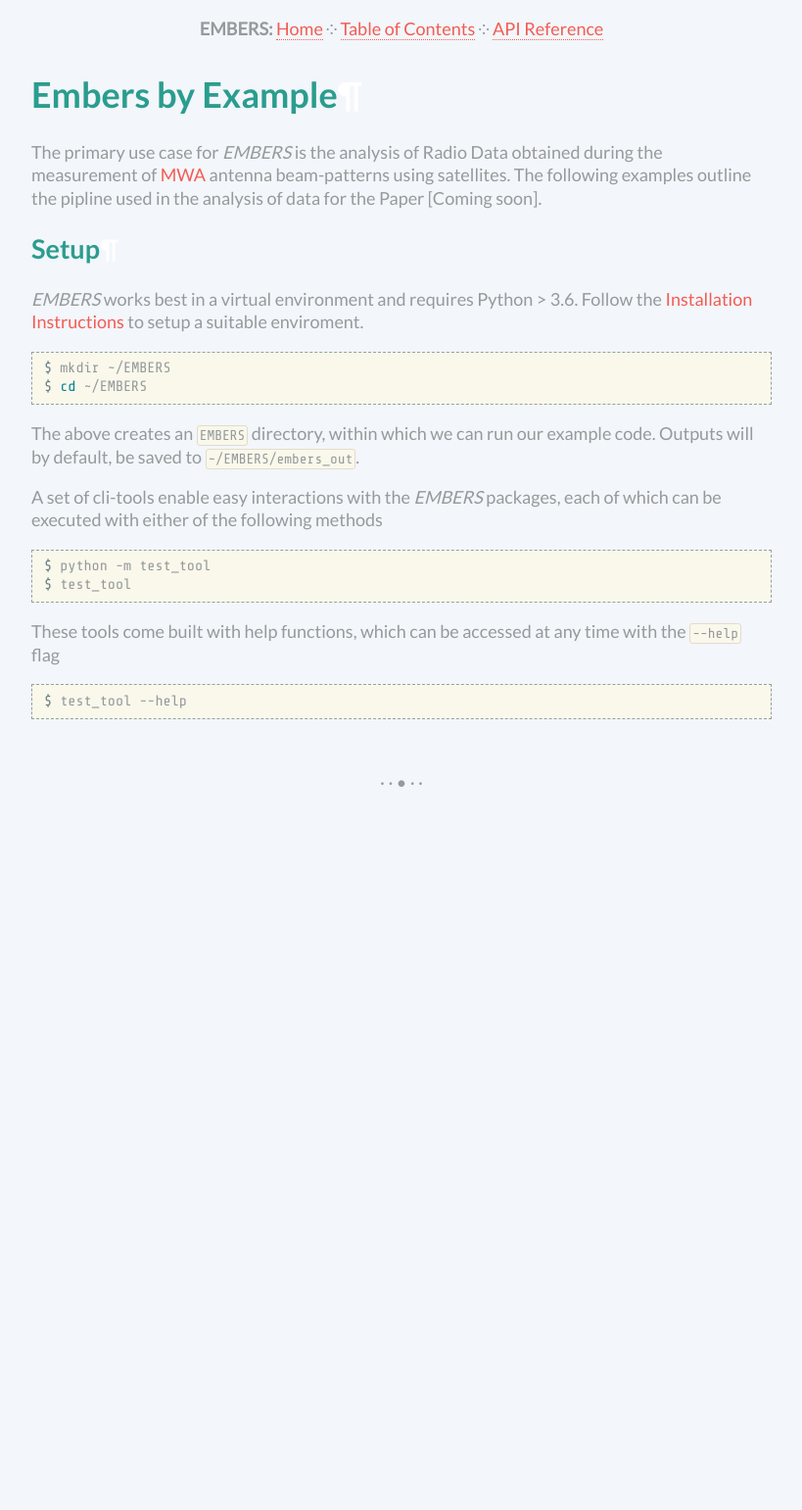
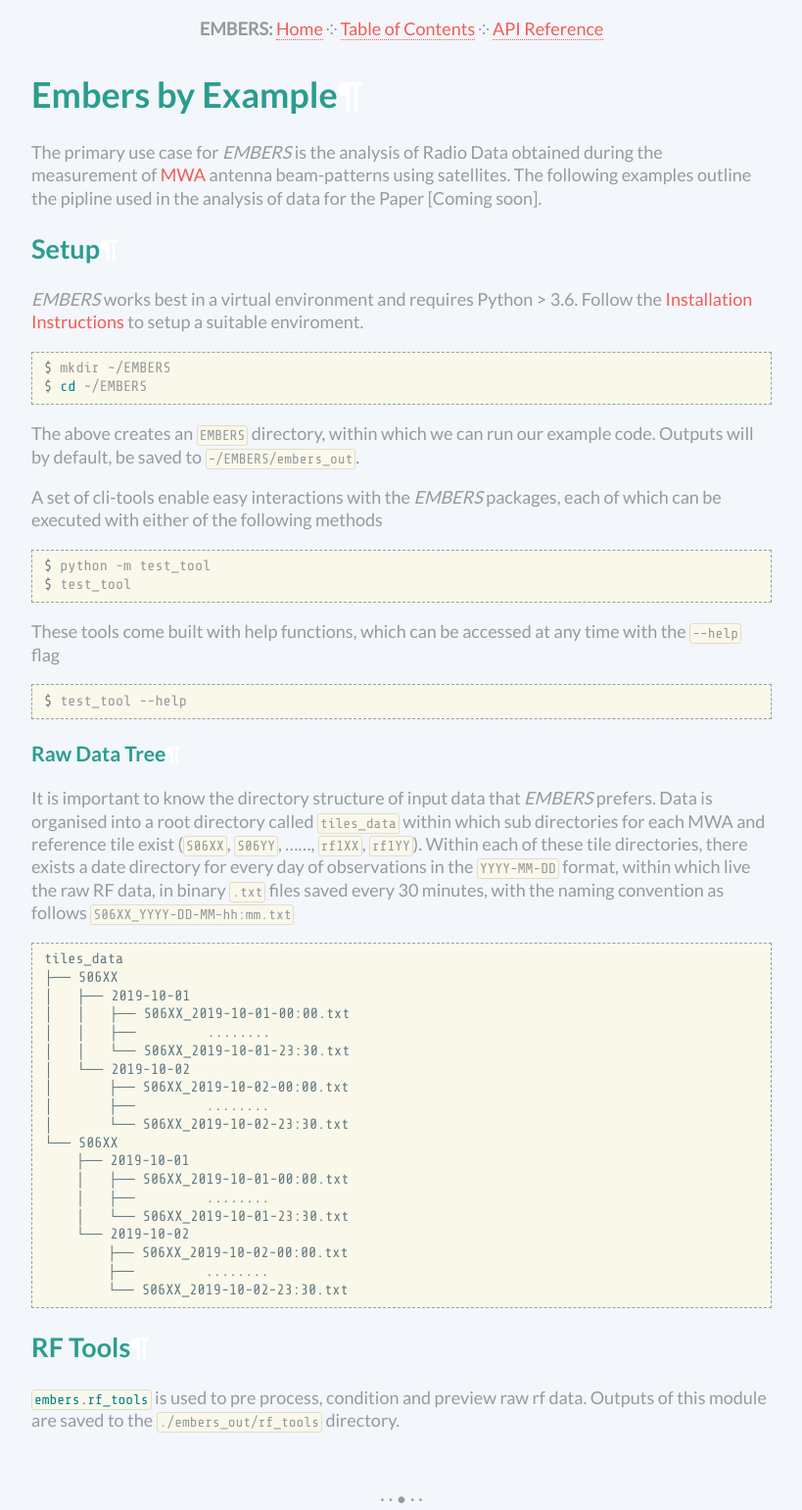
Before and after one commit to amanchokshi/EMBERS, a Sphinx documentation site: the page built from docs/embersbyexample.rst, in a window 1280 px wide. Shown: the whole page at 98% size, without its empty margins (230-1049 px from the left). Built offline with Sphinx 7.4.7, drawn with Linux system fonts in a browser that asks for light colours; before the commit the page ends 900 px from its top, so only the background shows below that.

```diff
--- a/docs/embersbyexample.rst
+++ b/docs/embersbyexample.rst
@@ -29,3 +29,37 @@
 .. code-block:: console
 
     $ test_tool --help
+
+Raw Data Tree
+^^^^^^^^^^^^^
+It is important to know the directory structure of input data that *EMBERS* prefers. Data is organised into a root directory called :samp:`tiles_data` within which
+sub directories for each MWA and reference tile exist (:samp:`S06XX`, :samp:`S06YY`, ......, :samp:`rf1XX`, :samp:`rf1YY`). Within each of these tile directories,
+there exists a date directory for every day of observations in the :samp:`YYYY-MM-DD` format, within which live the raw RF data, in binary :samp:`.txt` files
+saved every 30 minutes, with the naming convention as follows :samp:`S06XX_YYYY-DD-MM-hh:mm.txt`
+
+.. code-block:: console
+
+    tiles_data
+    ├── S06XX
+    │   ├── 2019-10-01
+    │   │   ├── S06XX_2019-10-01-00:00.txt
+    │   │   ├──         ........
+    │   │   └── S06XX_2019-10-01-23:30.txt
+    │   └── 2019-10-02
+    │       ├── S06XX_2019-10-02-00:00.txt
+    │       ├──         ........
+    │       └── S06XX_2019-10-02-23:30.txt
+    └── S06XX
+        ├── 2019-10-01
+        │   ├── S06XX_2019-10-01-00:00.txt
+        │   ├──         ........
+        │   └── S06XX_2019-10-01-23:30.txt
+        └── 2019-10-02
+            ├── S06XX_2019-10-02-00:00.txt
+            ├──         ........
+            └── S06XX_2019-10-02-23:30.txt
+
+RF Tools
+--------
+
+:mod:`embers.rf_tools` is used to pre process, condition and preview raw rf data. Outputs of this module are saved to the :samp:`./embers_out/rf_tools` directory.
```
